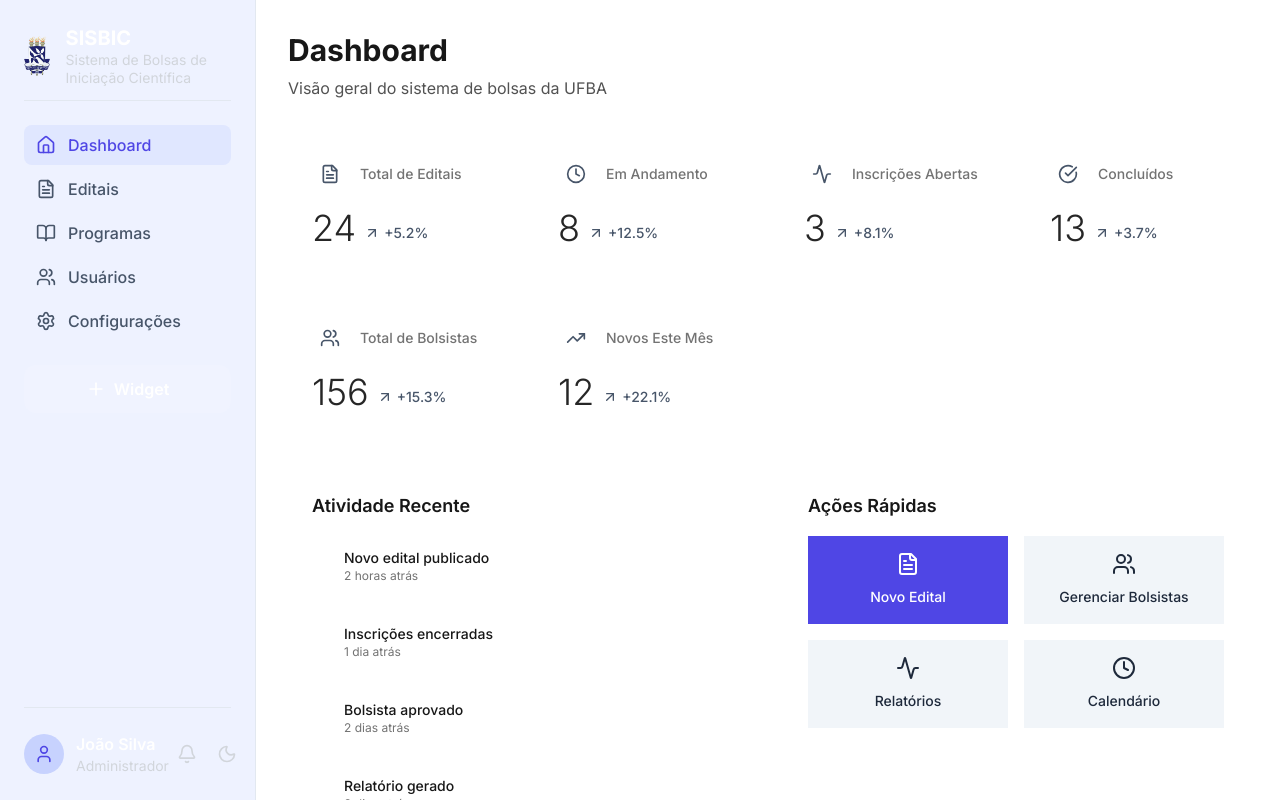
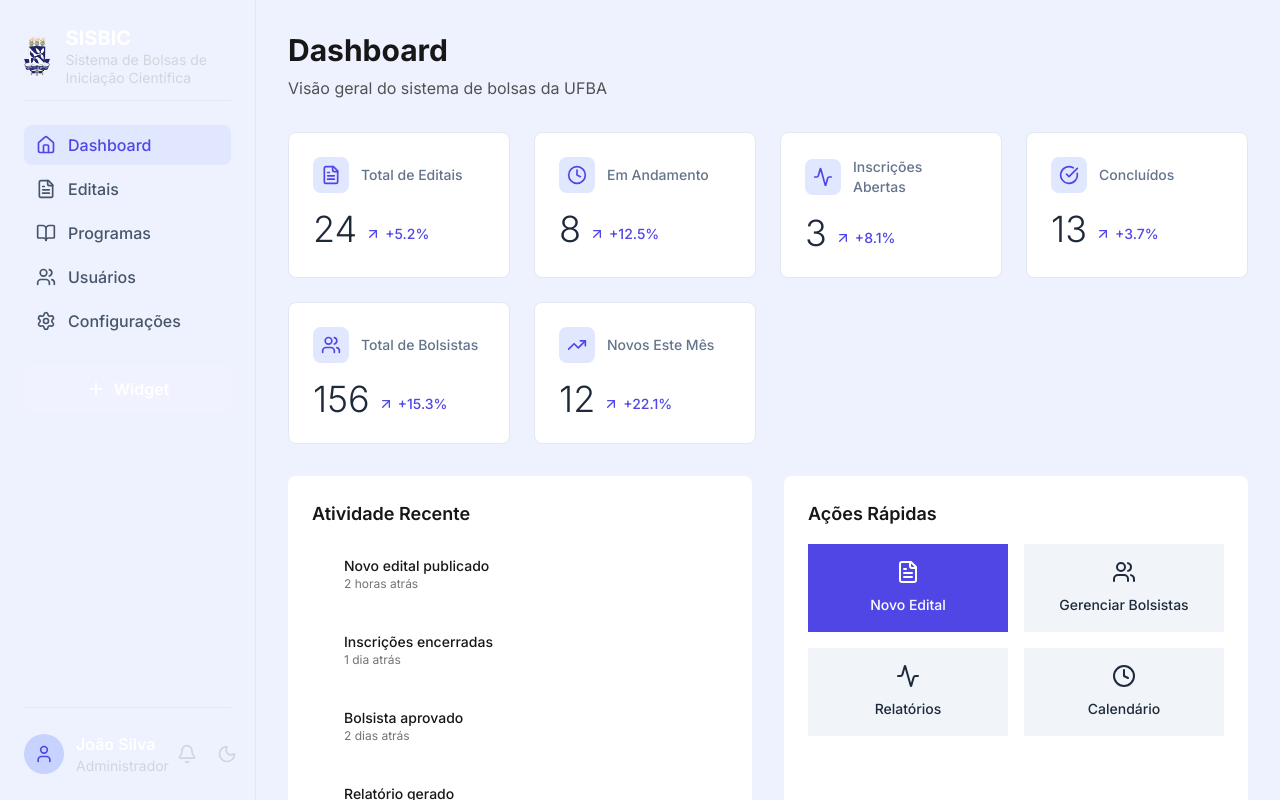
Before and after one commit to earlbittencourt/sisb, a React (Create React App) app in the folder sisbic-modern/: page / in a window 1280 px wide. Built offline with nearby package versions, Linux system fonts and the light colour scheme.

Commit message:
fix: corrige cor de fundo da área principal
- Atualiza o fundo do layout principal para usar bg-primary-50
- Ajusta cores e bordas dos cards do dashboard para manter consistência visual

```diff
--- a/sisbic-modern/src/components/ui/DashboardCard.tsx
+++ b/sisbic-modern/src/components/ui/DashboardCard.tsx
@@ -22,16 +22,16 @@ const DashboardCard: React.FC<DashboardCardProps> = ({
   className = ''
 }) => {
   return (
-    <div className={cn('bg-primary-lightest dark:bg-slate-800 shadow-elite rounded-lg p-6 transition-all duration-200 hover:shadow-subtle-lg hover:scale-[1.02]', className)}>
+    <div className={cn('bg-white dark:bg-slate-800 border border-slate-200 dark:border-slate-700 rounded-lg p-6 transition-all duration-200 hover:shadow-subtle hover:scale-[1.02]', className)}>
       <div className="flex items-center justify-between">
         <div className="flex-1">
           {/* Header with icon and title */}
           <div className="flex items-center gap-3 mb-4">
-            <div className="p-2 bg-primary/10 rounded-lg text-primary dark:text-primary-light">
+            <div className="p-2 bg-primary-100 dark:bg-primary-500/10 rounded-lg text-primary-600 dark:text-primary-200">
               <Icon className="w-5 h-5" />
             </div>
             <div>
-              <h3 className="text-sm font-medium text-neutral-500 dark:text-slate-400">
+              <h3 className="text-sm font-medium text-slate-500 dark:text-slate-400">
                 {title}
               </h3>
             </div>
@@ -39,13 +39,13 @@ const DashboardCard: React.FC<DashboardCardProps> = ({
 
           {/* Value and trend */}
           <div className="flex items-baseline gap-2">
-            <span className="text-4xl font-light text-neutral-800 dark:text-slate-100">
+            <span className="text-4xl font-light text-slate-800 dark:text-slate-100">
               {value}
             </span>
             {trend && (
               <div className={cn(
                 'flex items-center gap-1 text-sm font-medium',
-                trend.direction === 'up' ? 'text-primary-dark dark:text-primary-light' : 'text-danger dark:text-primary-light'
+                trend.direction === 'up' ? 'text-primary-600 dark:text-primary-200' : 'text-red-600 dark:text-red-400'
               )}>
               {trend.direction === 'up' ? (
                 <ArrowUpRight className="w-4 h-4" />
--- a/sisbic-modern/src/layouts/AppLayout.tsx
+++ b/sisbic-modern/src/layouts/AppLayout.tsx
@@ -6,7 +6,7 @@ const AppLayout: React.FC = () => {
   return (
     <div className="flex h-screen">
       <Sidebar />
-      <main className="flex-1 overflow-auto bg-white dark:bg-gray-900 p-8">
+      <main className="flex-1 overflow-auto bg-primary-50 dark:bg-gray-900 p-8">
         <Outlet />
       </main>
     </div>
```
